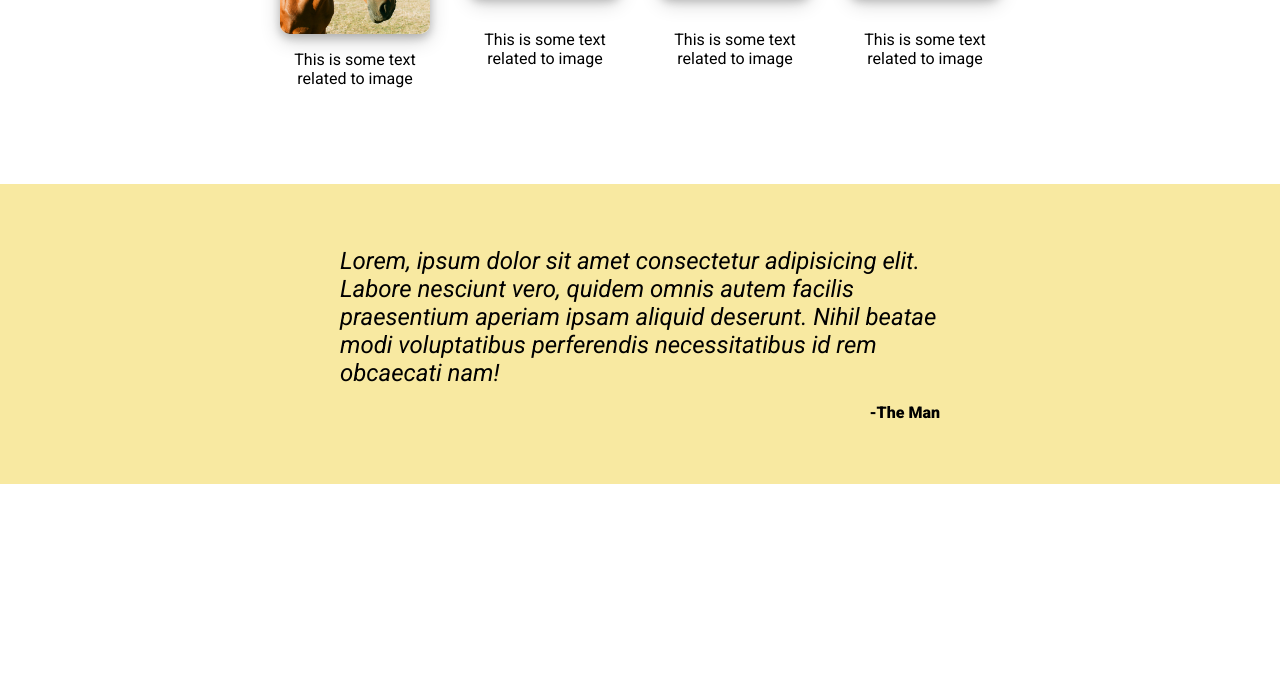
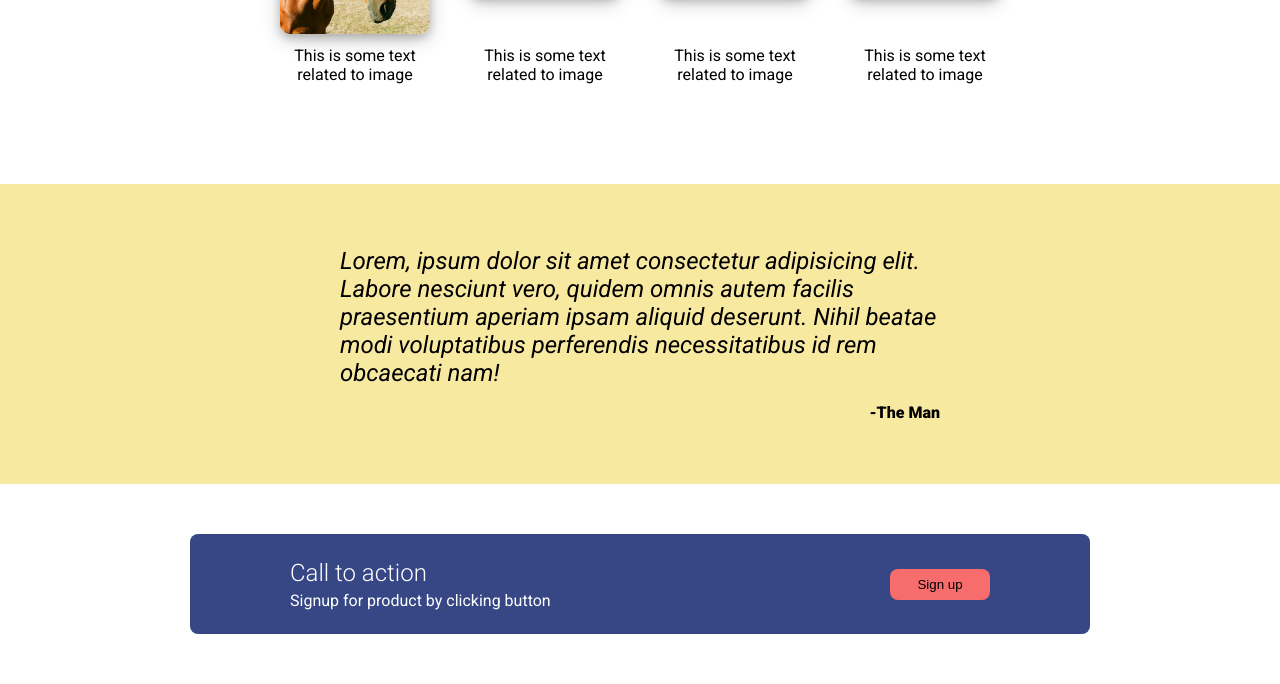
Before and after one commit to SavageTaco619/Odin-Landing-Page, a plain HTML site: page index.html in a window 1280 px wide. Shown: the part 686-1370 px from the top of the page. Before the commit the page ends 1170 px from the top, so only its background shows below. Drawn offline with Linux system fonts and the light colour scheme.

Commit message:
Complete signup section

```diff
--- a/index.html
+++ b/index.html
@@ -4,7 +4,7 @@
 		<meta charset="UTF-8" />
 		<meta http-equiv="X-UA-Compatible" content="IE=edge" />
 		<meta name="viewport" content="width=device-width, initial-scale=1.0" />
-		<title>Mobile Dog Petter</title>
+		<title>iPet</title>
 		<link rel="stylesheet" href="style.css" />
 	</head>
 	<body>
@@ -79,5 +79,18 @@
 				<h2>-The Man</h2>
 			</div>
 		</div>
+		<div class="signup-container">
+			<div class="signup">
+				<div class="left">
+					<h2>Call to action</h2>
+					<p>Signup for product by clicking button</p>
+				</div>
+				<div class="right">
+					<button type="submit">
+						Sign up
+					</button>
+				</div>
+			</div>
+		</div>
 	</body>
 </html>
--- a/style.css
+++ b/style.css
@@ -1,5 +1,9 @@
 @import url("https://fonts.googleapis.com/css2?family=Lobster&family=Roboto:ital,wght@0,300;0,400;0,900;1,400&display=swap");
-
+*{
+	box-sizing: border-box;
+	margin: 0;
+	padding: 0;
+}
 body {
 	font-family: Roboto, Arial, Helvetica, sans-serif;
 	/* height: 100vh; */
@@ -64,6 +68,14 @@ a {
 	height: auto;
 	flex: 1 1 400px;
 }
+
+.companydescription > .left {
+	display: flex;
+	flex-direction: column;
+	justify-content: center;
+	gap: 10px;
+}
+
 button {
 	background-color: #f76c6c;
 	border: #f76c6c;
@@ -143,3 +155,43 @@ button {
 	margin: 0;
 	padding: 0;
 }
+
+.signup-container {
+	display: flex;
+	height: 200px;
+	border-radius: 10px;
+	justify-content: center;
+	align-items: center;
+}
+.signup {
+	color: white;
+	display: flex;
+	justify-content: space-between;
+	align-items: center;
+	width: 900px;
+	height: 100px;
+	border-radius: 8px;
+	background-color: #374785;
+	padding: 32px 100px;
+
+}
+
+.signup > .left {
+	/* border: 1px solid white; */
+	display: flex;
+	flex-direction: column;
+	justify-content: center;
+	padding: 0;
+	margin: 0;
+}
+
+.left > h2 {
+	font-weight: 300;
+	padding: 0;
+	margin: 0 0 4px 0;
+}
+
+.left > p {
+	padding: 0;
+	margin: 0;
+}
```
